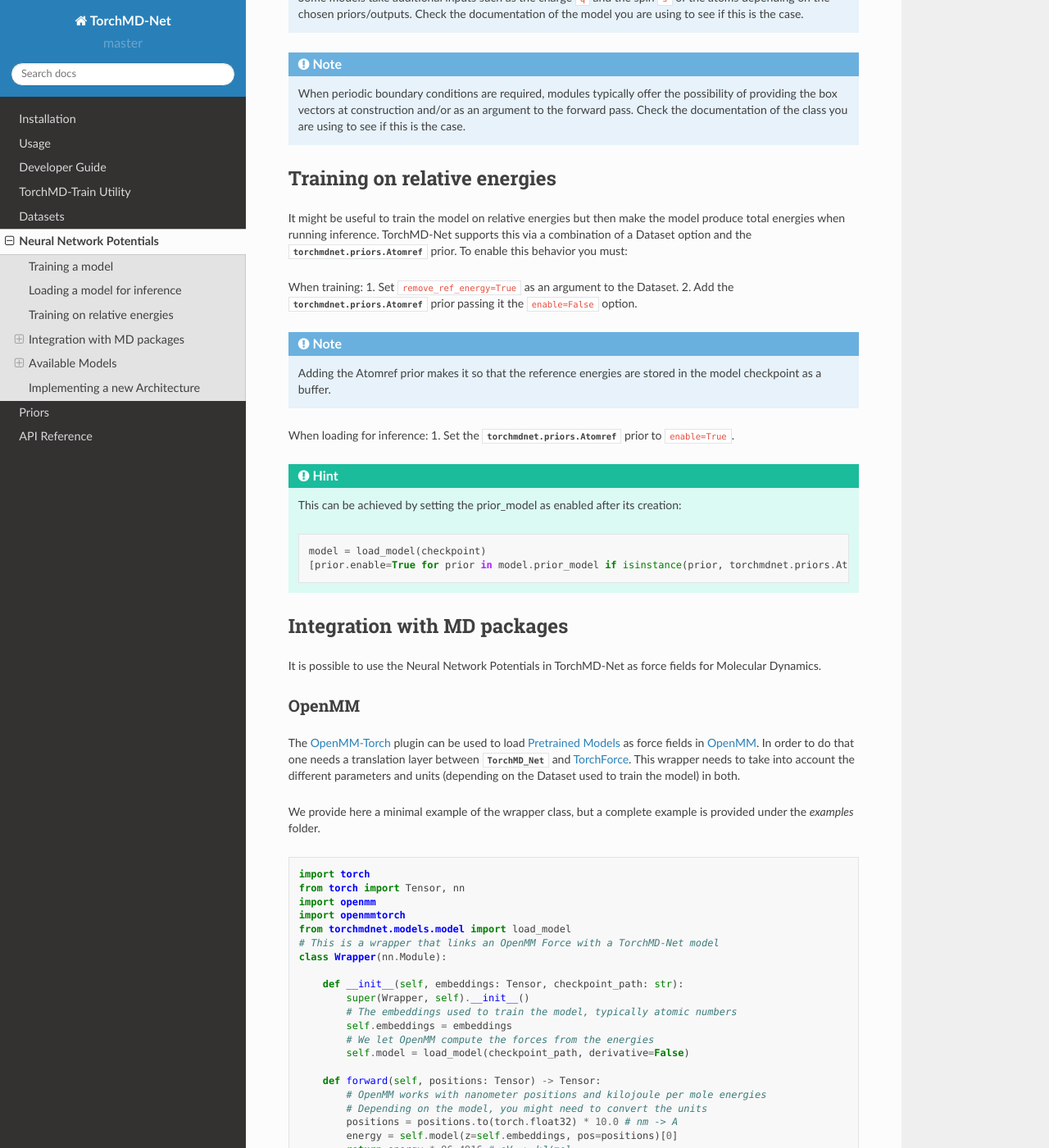
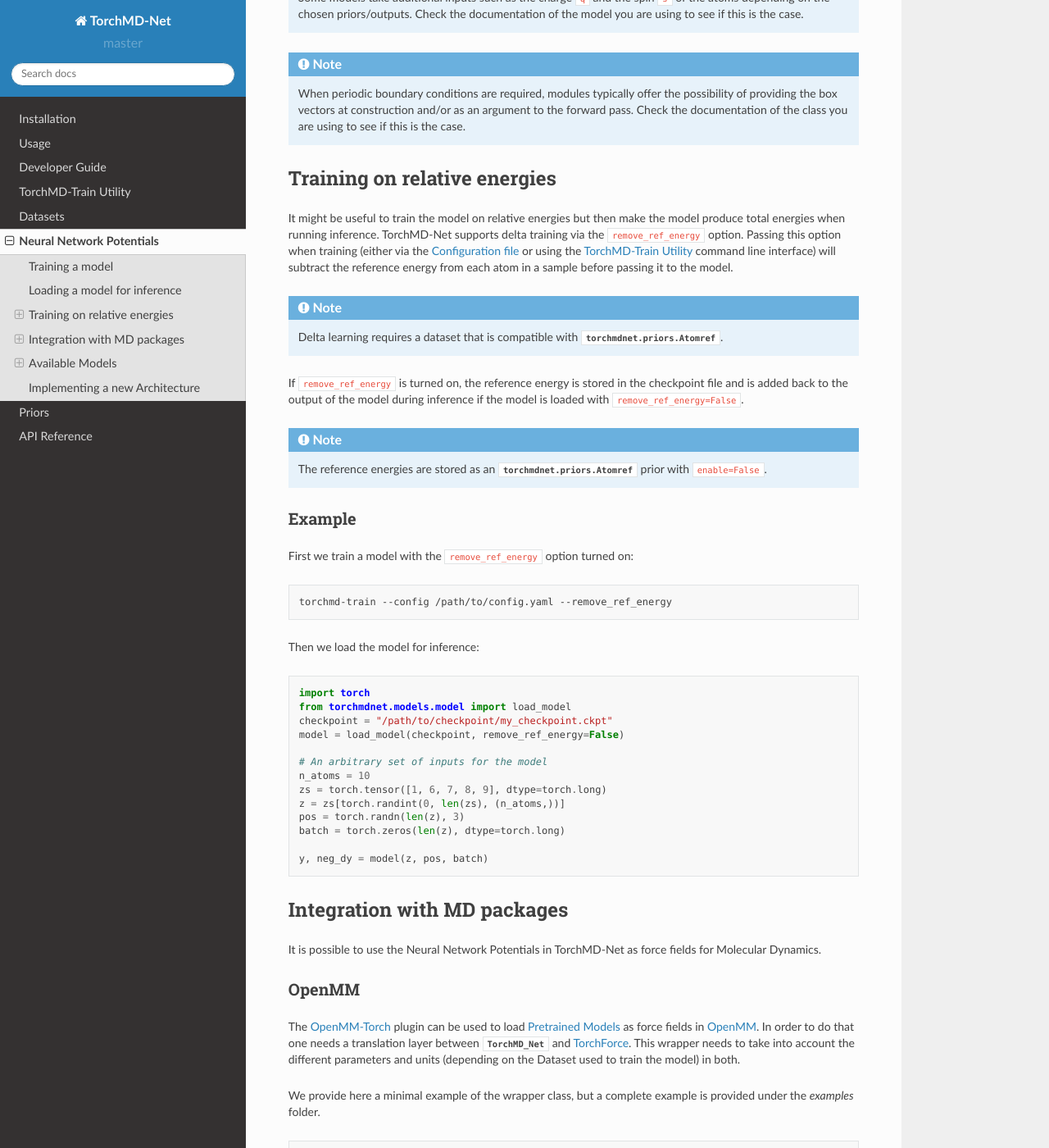
Before and after one commit to torchmd/torchmd-net, a Sphinx documentation site: the page built from docs/source/models.rst, in a window 1280 px wide and 1400 px high, scrolled down 841 px. Shown: the whole window at 82% size. Built offline with Sphinx 7.4.7 and the Read the Docs theme 2.0.0, drawn with Linux system fonts in a browser that asks for light colours.

Commit message:
Update docs

```diff
--- a/docs/source/models.rst
+++ b/docs/source/models.rst
@@ -42,23 +42,40 @@
 -----------------------------
 
 It might be useful to train the model on relative energies but then make the model produce total energies when running inference.
-TorchMD-Net supports this via a combination of a Dataset option and the :py:mod:`torchmdnet.priors.Atomref` prior. To enable this behavior you must:
+TorchMD-Net supports delta training via the :code:`remove_ref_energy` option. Passing this option when training (either via the :ref:`configuration-file` or using the :ref:`torchmd-train` command line interface) will subtract the reference energy from each atom in a sample before passing it to the model.
 
-When training:
-1. Set :code:`remove_ref_energy=True` as an argument to the :ref:`Dataset <Datasets>`.
-2. Add the :py:mod:`torchmdnet.priors.Atomref` prior passing it the :code:`enable=False` option.
+.. note:: Delta learning requires a :ref:`dataset <Datasets>` that is compatible with :py:mod:`torchmdnet.priors.Atomref`.
 
-.. note:: Adding the Atomref prior makes it so that the reference energies are stored in the model checkpoint as a buffer.
+If :code:`remove_ref_energy` is turned on, the reference energy is stored in the checkpoint file and is added back to the output of the model during inference if the model is loaded with :code:`remove_ref_energy=False`.
 
-When loading for inference:
-1. Set the :py:mod:`torchmdnet.priors.Atomref` prior to :code:`enable=True`.
+.. note:: The reference energies are stored as an :py:mod:`torchmdnet.priors.Atomref` prior with :code:`enable=False`.
 
-.. hint:: This can be achieved by setting the prior_model as enabled after its creation:
+Example
+~~~~~~~
 
-	  .. code:: python
+First we train a model with the :code:`remove_ref_energy` option turned on:
 
-		    model = load_model(checkpoint)
-		    [prior.enable=True for prior in model.prior_model if isinstance(prior, torchmdnet.priors.Atomref)]
+.. code:: shell
+
+	  torchmd-train --config /path/to/config.yaml --remove_ref_energy
+
+Then we load the model for inference:
+
+.. code:: python
+
+	  import torch
+	  from torchmdnet.models.model import load_model
+	  checkpoint = "/path/to/checkpoint/my_checkpoint.ckpt"
+	  model = load_model(checkpoint, remove_ref_energy=False)
+
+	  # An arbitrary set of inputs for the model
+	  n_atoms = 10
+	  zs = torch.tensor([1, 6, 7, 8, 9], dtype=torch.long)
+	  z = zs[torch.randint(0, len(zs), (n_atoms,))]
+	  pos = torch.randn(len(z), 3)
+	  batch = torch.zeros(len(z), dtype=torch.long)
+
+	  y, neg_dy = model(z, pos, batch)
 
 
 
```
